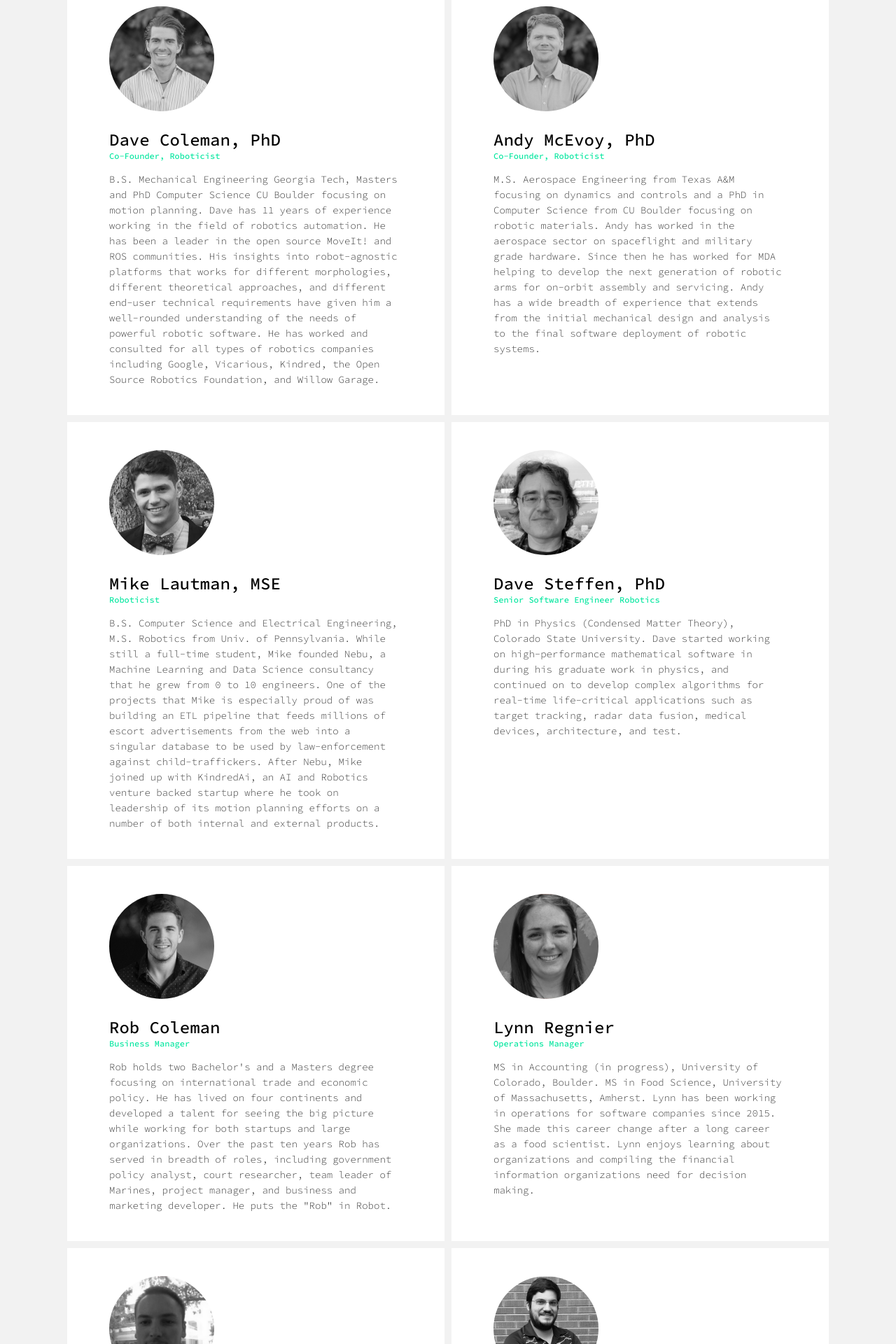
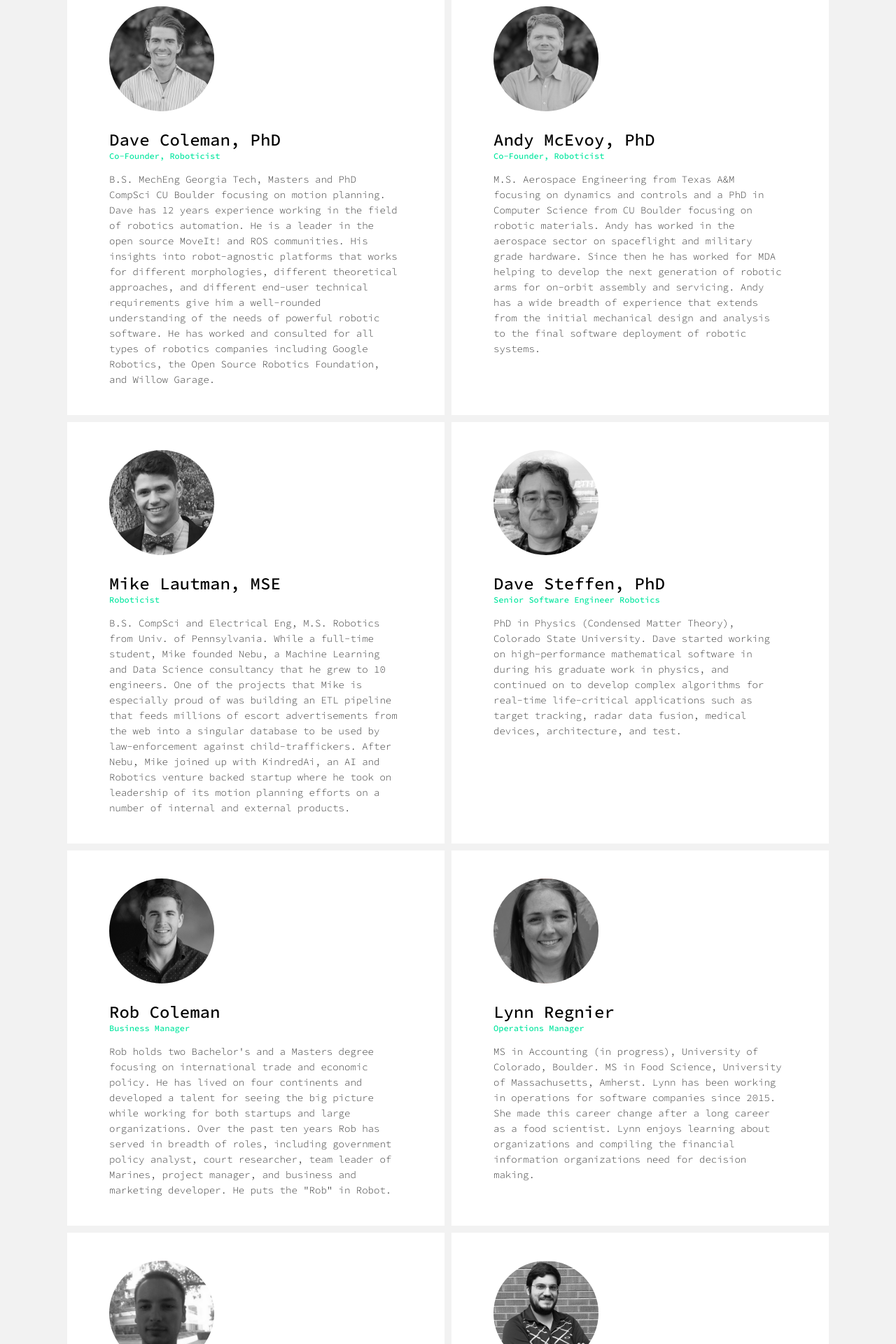
Before and after one commit to PickNikRobotics/beta_moveit_website, a Jekyll site: the page built from people/people.md, in a window 1280 px wide. Shown: the part 501-2421 px from the top of the page at 70% size. Built offline with Jekyll 4.4.1, drawn with Linux system fonts in a browser that asks for light colours; nearby versions of some CDN libraries.

Commit message:
Shorten bios

```diff
--- a/people/people.md
+++ b/people/people.md
@@ -19,9 +19,9 @@ permalink: /people/
                 </a><br>
                 <a class="peopleName" href="https://www.linkedin.com/in/davetcoleman/" target="_blank">Dave Coleman, PhD</a>
                 <div class="peoplePosition">Co-Founder, Roboticist</div>
-                <div class="peopleDesc">B.S. Mechanical Engineering Georgia Tech, Masters and PhD Computer Science CU Boulder focusing on motion planning. Dave has 11 years of experience working in the field of robotics automation. He has been a leader in the open source
-                    MoveIt! and ROS communities. His insights into robot-agnostic platforms that works for different morphologies, different theoretical approaches, and different end-user technical requirements have given him a well-rounded understanding
-                    of the needs of powerful robotic software. He has worked and consulted for all types of robotics companies including Google, Vicarious, Kindred, the Open Source Robotics Foundation, and Willow Garage.</div>
+                <div class="peopleDesc">B.S. MechEng Georgia Tech, Masters and PhD CompSci CU Boulder focusing on motion planning. Dave has 12 years experience working in the field of robotics automation. He is a leader in the open source
+                    MoveIt! and ROS communities. His insights into robot-agnostic platforms that works for different morphologies, different theoretical approaches, and different end-user technical requirements give him a well-rounded understanding
+                    of the needs of powerful robotic software. He has worked and consulted for all types of robotics companies including Google Robotics, the Open Source Robotics Foundation, and Willow Garage.</div>
             </div>
         </div>
         <div class="recColR">
@@ -45,9 +45,9 @@ permalink: /people/
                 </a><br>
                 <a class="peopleName" href="https://www.linkedin.com/in/mikelautman/" target="_blank">Mike Lautman, MSE</a>
                 <div class="peoplePosition">Roboticist</div>
-                <div class="peopleDesc">B.S. Computer Science and Electrical Engineering, M.S. Robotics from Univ. of Pennsylvania. While still a full-time student, Mike founded Nebu, a Machine Learning and Data Science consultancy that he grew from 0 to 10 engineers. One
+                <div class="peopleDesc">B.S. CompSci and Electrical Eng, M.S. Robotics from Univ. of Pennsylvania. While a full-time student, Mike founded Nebu, a Machine Learning and Data Science consultancy that he grew to 10 engineers. One
                     of the projects that Mike is especially proud of was building an ETL pipeline that feeds millions of escort advertisements from the web into a singular database to be used by law-enforcement against child-traffickers. After
-                    Nebu, Mike joined up with KindredAi, an AI and Robotics venture backed startup where he took on leadership of its motion planning efforts on a number of both internal and external products. </div>
+                    Nebu, Mike joined up with KindredAi, an AI and Robotics venture backed startup where he took on leadership of its motion planning efforts on a number of internal and external products. </div>
             </div>
         </div>
         <div class="recColR2">
```
